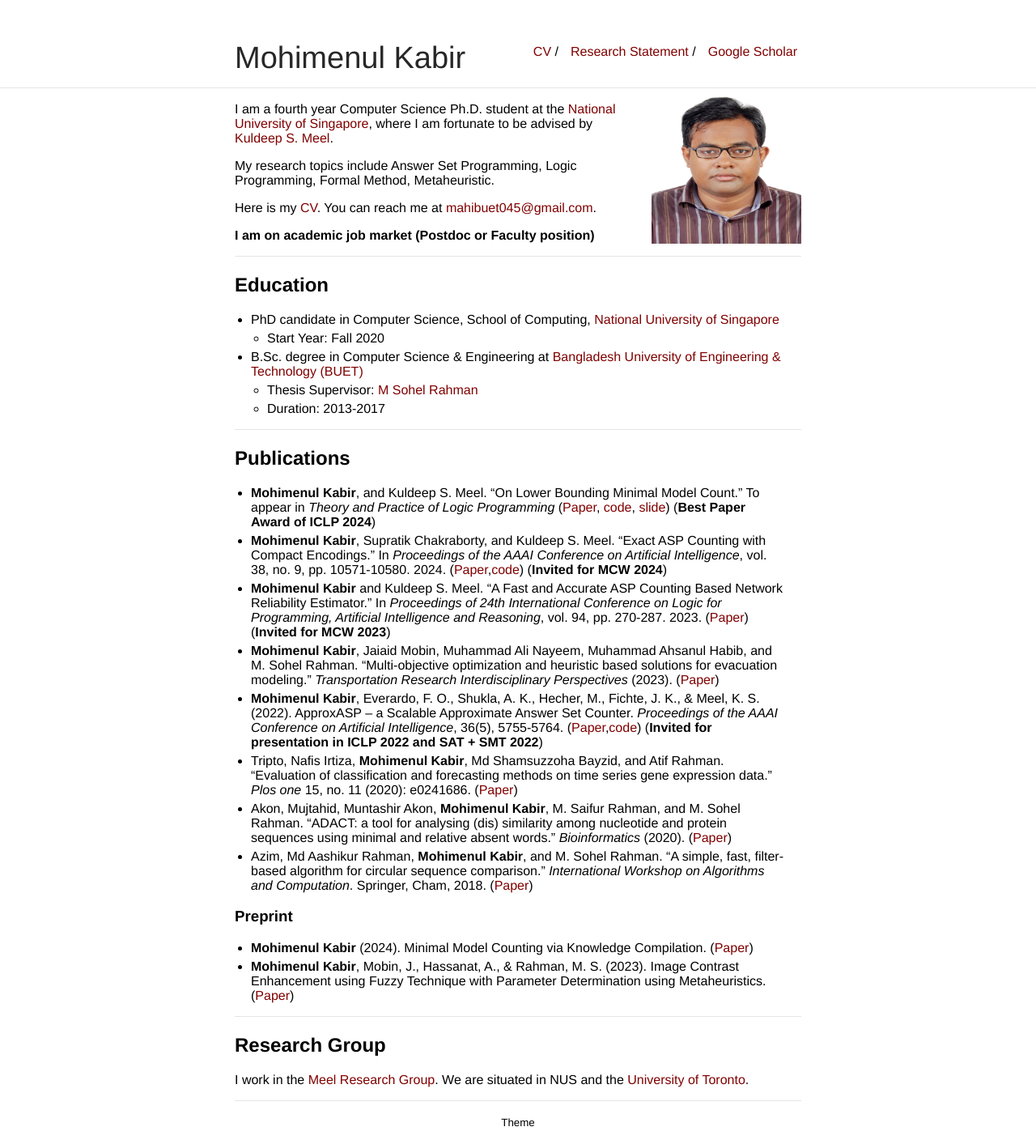
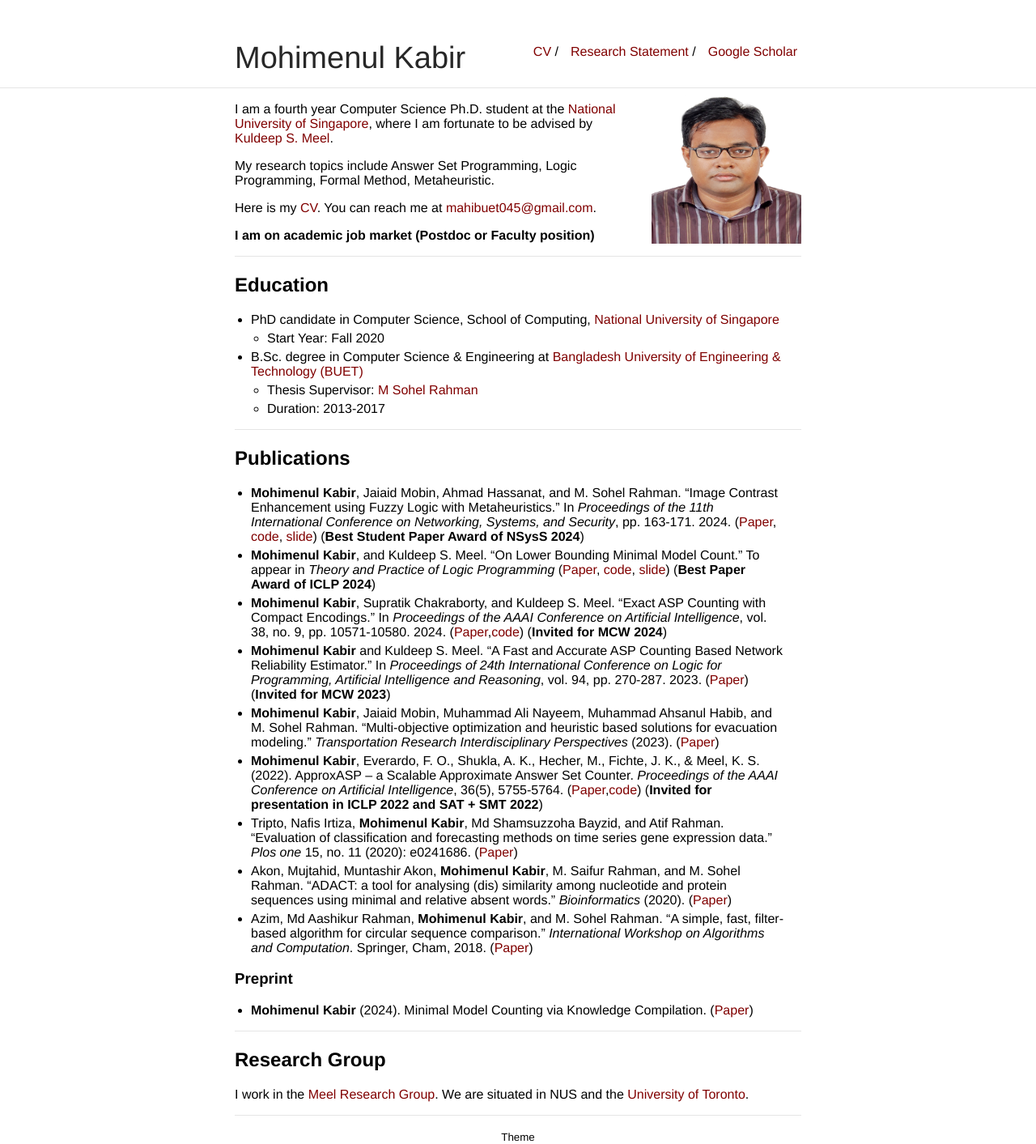
Before and after one commit to mahi045/mahi045.github.io, a Jekyll site: the page built from index.md, in a window 1280 px wide. Shown: the whole page at 81% size. Built offline with Jekyll 4.4.1, drawn with Linux system fonts in a browser that asks for light colours.

Commit message:
NSysS news

```diff
--- a/index.md
+++ b/index.md
@@ -28,6 +28,7 @@ Here is my [CV](CV.pdf). You can reach me at [mahibuet045@gmail.com](mailto:mahi
 ---
 ## Publications
 
+- **Mohimenul Kabir**, Jaiaid Mobin, Ahmad Hassanat, and M. Sohel Rahman. "Image Contrast Enhancement using Fuzzy Logic with Metaheuristics." In _Proceedings of the 11th International Conference on Networking, Systems, and Security_, pp. 163-171. 2024. ([Paper](https://dl.acm.org/doi/10.1145/3704522.3704542), [code](https://bitbucket.org/mahi045/image-enhancement/src/master/), [slide](nsys2024presentation.pdf)) (**Best Student Paper Award of NSysS 2024**)
 - **Mohimenul Kabir**, and Kuldeep S. Meel. "On Lower Bounding Minimal Model Count." To appear in _Theory and Practice of Logic Programming_ ([Paper](https://arxiv.org/pdf/2407.09744), [code](https://github.com/meelgroup/minLB), [slide](minLB.pdf)) (**Best Paper Award of ICLP 2024**)
 - **Mohimenul Kabir**, Supratik Chakraborty, and Kuldeep S. Meel. "Exact ASP Counting with Compact Encodings." In _Proceedings of the AAAI Conference on Artificial Intelligence_, vol. 38, no. 9, pp. 10571-10580. 2024. ([Paper](https://arxiv.org/pdf/2312.11936.pdf),[code](https://github.com/meelgroup/sharpASP)) (**Invited for MCW 2024**)
 - **Mohimenul Kabir** and Kuldeep S. Meel. "A Fast and Accurate ASP Counting Based Network Reliability Estimator." In _Proceedings of 24th International Conference on Logic for Programming, Artificial Intelligence and Reasoning_, vol. 94, pp. 270-287. 2023. ([Paper](https://easychair.org/publications/paper/8zhh)) (**Invited for MCW 2023**)
@@ -39,7 +40,6 @@ Here is my [CV](CV.pdf). You can reach me at [mahibuet045@gmail.com](mailto:mahi
 
 ### Preprint
 - **Mohimenul Kabir** (2024). Minimal Model Counting via Knowledge Compilation. ([Paper](https://arxiv.org/abs/2409.10170))
-- **Mohimenul Kabir**, Mobin, J., Hassanat, A., & Rahman, M. S. (2023). Image Contrast Enhancement using Fuzzy Technique with Parameter Determination using Metaheuristics. ([Paper](https://arxiv.org/abs/2301.12682))
 
 ----
 
```
Also changed, not shown: 1 other file.
